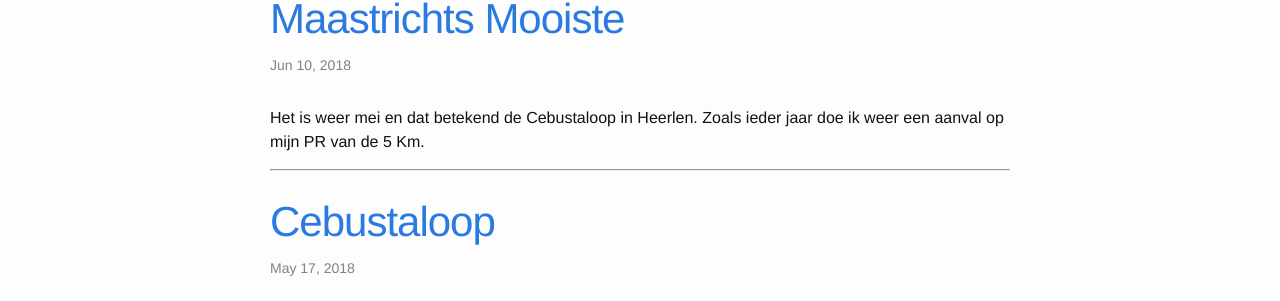
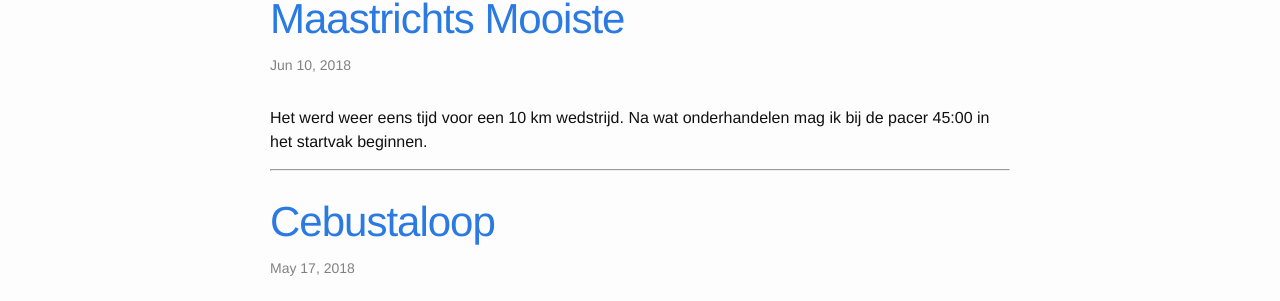
Before and after one commit to erictummers/hardlopen, a Jekyll site: the page built from archive.md, in a window 1280 px wide and 900 px high. Shown: the part 332-633 px from the top of the window. Built offline with Jekyll 4.4.1, drawn with Linux system fonts in a browser that asks for light colours.

Commit message:
maastrichts mooiste 2018

```diff
--- a/_posts/2018-06-10-maastrichts-mooiste.md
+++ b/_posts/2018-06-10-maastrichts-mooiste.md
@@ -2,15 +2,15 @@
 layout: post
 ---
 
-Het is weer mei en dat betekend de Cebustaloop in Heerlen. Zoals ieder jaar doe ik weer een aanval op mijn PR van de 5 Km.
+Het werd weer eens tijd voor een 10 km wedstrijd. Na wat onderhandelen mag ik bij de pacer 45:00 in het startvak beginnen.
+De zandlopen start is blijkbaar iets anders dan een fuik, maar we zijn vertrokken.
 
-![startnummer 034](https://i.pinimg.com/originals/5c/1b/9d/5c1b9daa9d2641bf24e6a5e4b23c0df9.png)
+![startnummer 18619](https://i.pinimg.com/564x/df/e3/4d/dfe34d9b380a6a6b4391e836bb69a843.jpg)
 
-Vanaf de start gaat direct het gas erop. De eerste kilometer gaat in 03:47. Harry haalt me kort daarna in en ik kan hem niet meer bijhouden.
-
-Ik loop samen met een dame die hetzelfde tempo heeft. Halverwege het laatste rondje neem ik haar nog op sleeptouw en we finished kort na elkaar. Net iets langzamer als vorig jaar. 20:09 wordt mijn officiële tijd.
+Dankzij de pacer ga ik niet te hard van start en kan ik redelijk makkelijk mee komen. Bij de Slavante en Zonneberg wordt het even afzien.
+Daarna is het berg af tot aan de finish. Het wordt 43:48 en een nieuw PR!
 
 ## Links
 
-* [Resultaat op uitslagen.nl](https://uitslagen.nl/uitslag?id=2018051700482&tl=nl&zk=tummers)
-* [Cebustaloop 2018 op Pinterest](https://nl.pinterest.com/erictummers/cebustaloop-2018/)
+* [Resultaat op maastrichtsmooiste.nl](https://www.maastrichtsmooiste.nl/uitslagen?edition=2018&bib=18619)
+* [Maastrichts Mooiste 2018 op Pinterest](https://nl.pinterest.com/erictummers/maastrichts-mooiste-2018/)
```
